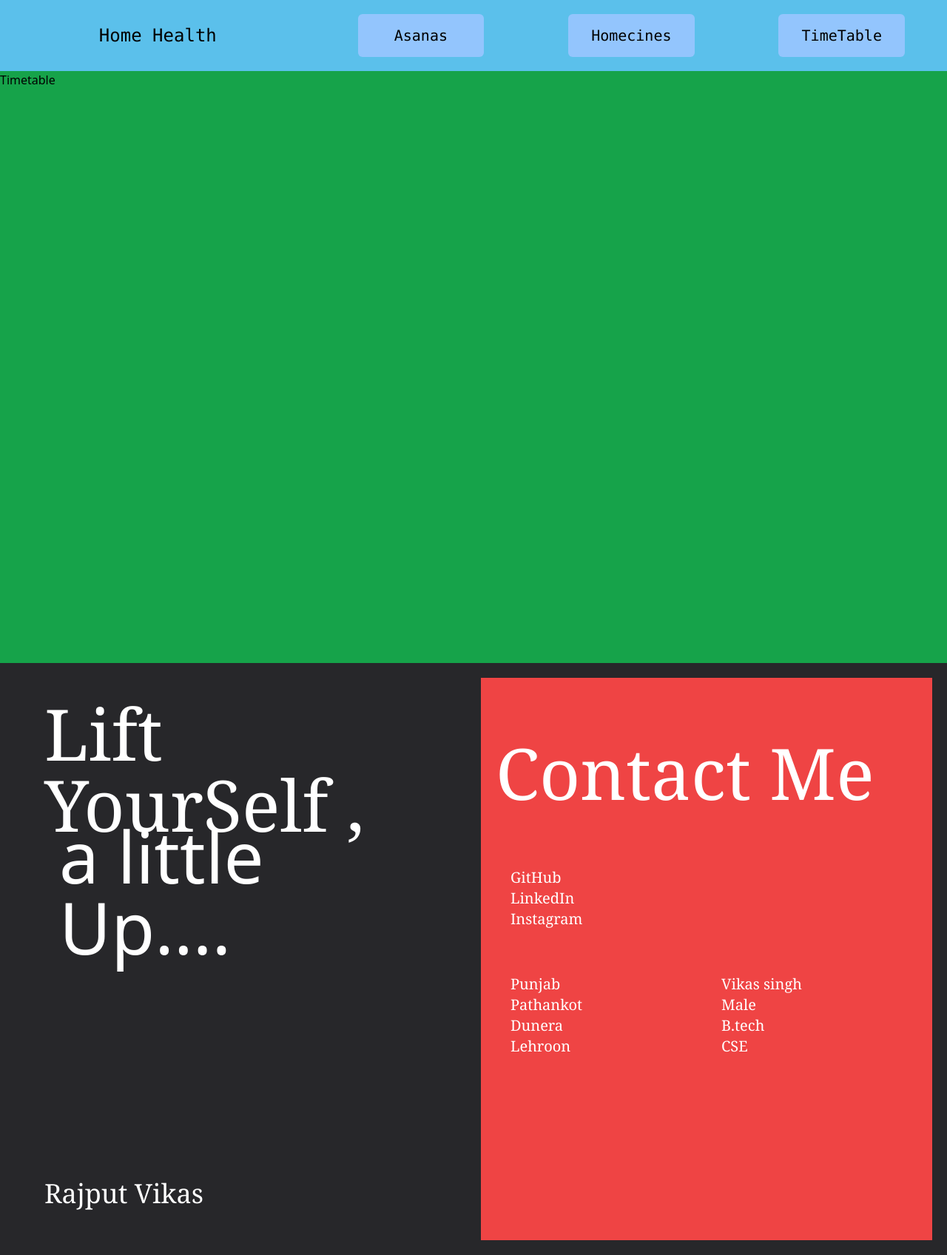
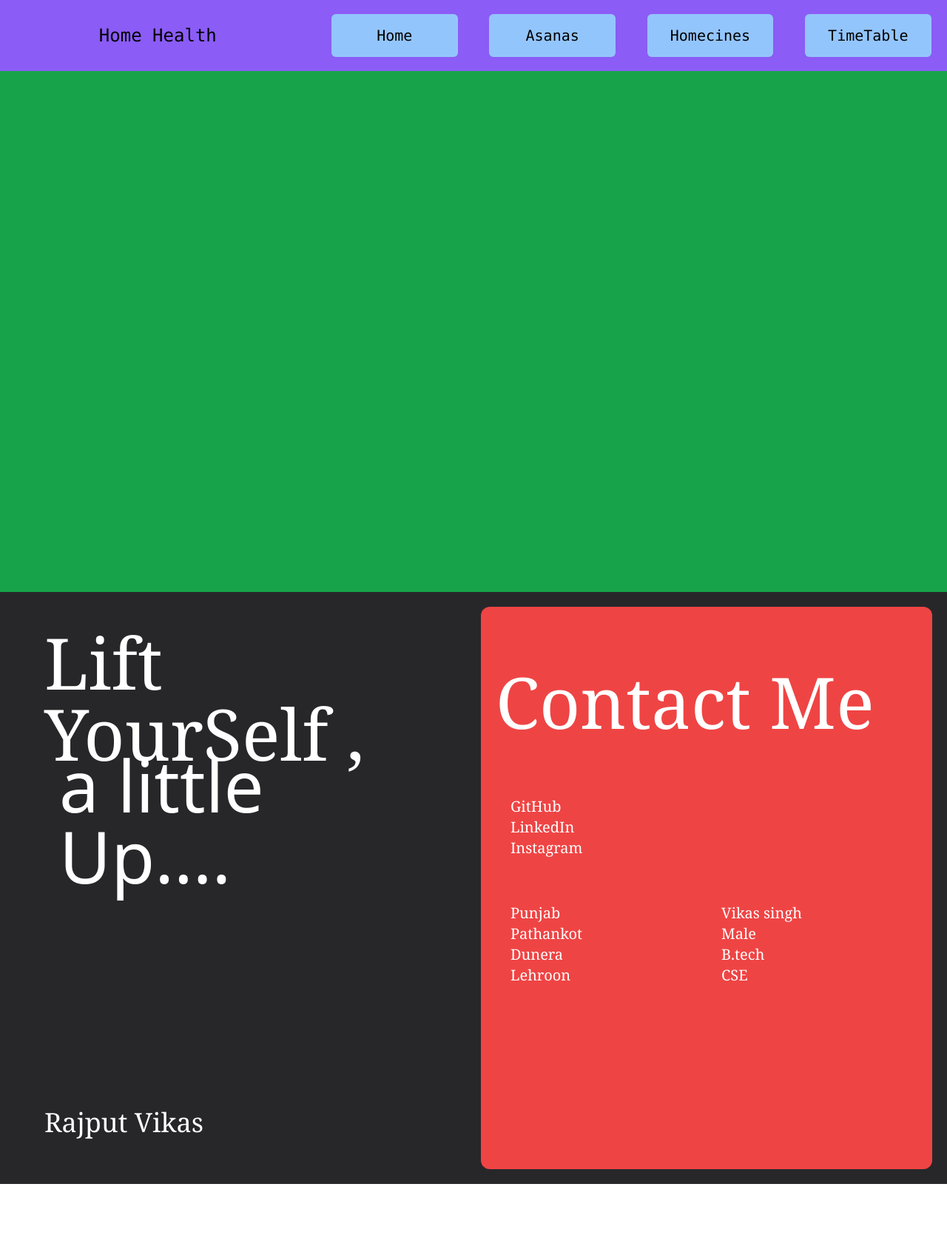
Before and after one commit to vikas-singh-7/FitnessWebsite, a React (Vite) app: page /timetable in a window 1280 px wide. Shown: the whole page at 74% size. After the commit the page ends 1600 px from the top, so only its background shows below. Built offline with nearby package versions, Linux system fonts and the light colour scheme.

Commit message:
adedLocomotive

```diff
--- a/package.json
+++ b/package.json
@@ -13,6 +13,7 @@
     "@react-three/fiber": "^8.15.19",
     "framer-motion": "^11.0.14",
     "framer-motion-3d": "^11.0.14",
+    "locomotive-scroll": "^5.0.0-beta.11",
     "react": "^18.2.0",
     "react-dom": "^18.2.0",
     "react-router-dom": "^6.22.3",
--- a/src/App.jsx
+++ b/src/App.jsx
@@ -2,15 +2,17 @@ import React from "react";
 import Navbar from "./components/Navbar";
 import LandingPage from "./components/LandingPage";
 import Information from "./components/Information";
-import Slider from "./components/Slider";
 import Cards from "./components/Cards";
 import Footer from "./components/Footer";
 import { Route, Routes } from "react-router-dom";
 import Asanas from "./components/pages/Asanas";
 import Home from "./components/pages/Home";
 import Timetable from "./components/pages/Timetable";
+import LocomotiveScroll from "locomotive-scroll";
 
 const App = () => {
+  const locomotiveScroll = new LocomotiveScroll();
+
   return (
     <div className="bg-zinc-800 h-screen">
       <Navbar />
@@ -27,10 +29,10 @@ const App = () => {
         <Route path="/homecines" element={<Home />} />
         <Route path="/timetable" element={<Timetable />} />
       </Routes>
+      {/* <LandingPage />
+      <Information />
+      <Cards /> */}
 
-      {/* <Information /> */}
-      {/* <Slider /> */}
-      {/* <Cards /> */}
       <Footer />
     </div>
   );
--- a/src/components/Footer.jsx
+++ b/src/components/Footer.jsx
@@ -32,8 +32,8 @@ const Footer = () => {
           <div className="text-white text-4xl  font-serif">Rajput Vikas</div>
         </div>
       </div>
-      <div className="h-full w-1/2 bg-orange-400 grid grid-cols-1 grid-rows-12">
-        <div className=" row-span-12 bg-red-500 p-5 flex flex-col ">
+      <div className="h-full w-1/2  grid grid-cols-1 grid-rows-12">
+        <div className=" row-span-12 rounded-xl bg-red-500 p-5 flex flex-col ">
           <div className="firt h-[30%]  text-white flex justify-start items-center text-8xl font-serif">
             Contact Me
           </div>
@@ -52,14 +52,18 @@ const Footer = () => {
             <div className="col-span-6 -mt-[100px]  px-5 py-3 row-span-1">
               {address.map((item, index) => (
                 <span key={index}>
-                  <div className="flex flex-col text-xl font-serif">{item}</div>
+                  <div className="flex hover:text-black flex-col text-xl font-serif">
+                    {item}
+                  </div>
                 </span>
               ))}
             </div>
             <div className="col-span-6 -mt-[100px]  px-5 py-3 row-span-1">
               {education.map((item, index) => (
                 <span key={index}>
-                  <div className="flex flex-col text-xl font-serif">{item}</div>
+                  <div className=" hover:text-black flex flex-col text-xl font-serif">
+                    {item}
+                  </div>
                 </span>
               ))}
             </div>
--- a/src/components/Information.jsx
+++ b/src/components/Information.jsx
@@ -2,7 +2,12 @@ import React from "react";
 
 const Information = () => {
   return (
-    <div className="h-screen bg-[#FF6978] p-5 flex justify-center items-center">
+    <div
+      data-scroll
+      data="true"
+      data-scroll-speed="-.1"
+      className="h-screen bg-[#FF6978] p-5 flex justify-center items-center"
+    >
       <div className="inner bg-[#8FB8DE] h-[100%] w-full rounded-xl grid grid-cols-12 gap-5 p-5 grid-rows-12">
         <div className="col-span-12  row-span-4 p-4 ">
           <div className="heading text-[3rem] font-sans mt-6">
--- a/src/components/LandingPage.jsx
+++ b/src/components/LandingPage.jsx
@@ -4,7 +4,12 @@ import { motion } from "framer-motion";
 
 const LandingPage = () => {
   return (
-    <div className="h-[88vh] bg-[#967AA1] p-5 flex flex-col space-y-2">
+    <div
+      data-scroll
+      data="true"
+      data-scroll-speed="-.3"
+      className="h-[88vh] mt-16 bg-[#967AA1] p-5 flex flex-col space-y-2"
+    >
       <div className="child rounded-xl bg-[#D5C6E0] h-full flex gap-10 justify-center items-center px-5">
         <div className="h-[80%] w-1/2  rounded-md p-2 flex flex-col ">
           <div className="quote h-1/2 rounded-md overflow-hidden w-full font-mono px-5">
--- a/src/components/Navbar.jsx
+++ b/src/components/Navbar.jsx
@@ -1,8 +1,43 @@
-import React from "react";
+import React, { useEffect, useState } from "react";
 import { NavLink } from "react-router-dom";
 
 const Navbar = () => {
+  const [prevScroll, setprevScroll] = useState(window.scrollY);
+  const [visible, setVisible] = useState(true);
+  useEffect(
+    function () {
+      const handleScroll = () => {
+        const currentScroll = window.scrollY;
+        const isVisible = prevScroll > currentScroll || currentScroll < 10;
+
+        setprevScroll(currentScroll);
+        setVisible(isVisible);
+      };
+      window.addEventListener("scroll", handleScroll);
+      return () => {
+        window.removeEventListener("scroll", handleScroll);
+      };
+    },
+    [prevScroll]
+  );
+  // const [prevScrollPos, setPrevScrollPos] = useState(window.scrollY);
+  // const [visible, setVisible] = useState(true);
+  // useEffect(() => {
+  //   const handleScroll = () => {
+  //     const currentScrollPos = window.scrollY;
+  //     const isVisible =
+  //       prevScrollPos > currentScrollPos || currentScrollPos < 10;
+
+  //     setPrevScrollPos(currentScrollPos);
+  //     setVisible(isVisible);
+  //   };
+
+  //   window.addEventListener("scroll", handleScroll);
+
+  //   return () => window.removeEventListener("scroll", handleScroll);
+  // }, [prevScrollPos]);
   const navLinks = [
+    { name: "Home", link: "/" },
     {
       name: "Asanas",
       link: "/asanas", // Example path, replace it with the actual path
@@ -17,7 +52,11 @@ const Navbar = () => {
     },
   ];
   return (
-    <div className="h-[12vh] w-full bg-[#5BC0EB] grid grid-cols-12">
+    <div
+      className={` ${
+        visible ? "" : "hidden"
+      } fixed top-0 z-[9] h-[12vh] w-full  bg-violet-500 backdrop-blur-md grid grid-cols-12`}
+    >
       <div className="logo col-span-4 flex justify-center items-center">
         <div className="image h-[80%] w-1/2  rounded-md flex justify-center items-center ">
           <span className="font-mono text-2xl hover:scale-125 transition-all duration-100">
@@ -43,3 +82,5 @@ const Navbar = () => {
 };
 
 export default Navbar;
+
+// ohhh okay okay now its start to make sense , so we store the prev scroll pos so that when we scroll up or down , lets say we are bottom and now prev scroll is larger lets say 10 and we scroll up now currentscroll changes it gets 9 lets say , now 9 is less then 10 and now we say that of currentscroll<prev navbar should bhi visible , (prev>curresntpos) return true if visible is true then navbar will be displayed and if we scroll down the prev scroll was lets say 5 and we scroll down and now currntscroll become 7 now the condition prev>current became false and it return false thats why visible gets false and navbar get hided....
```
Also changed, not shown: 1 other file (tests, documents, lock files or other folders).
